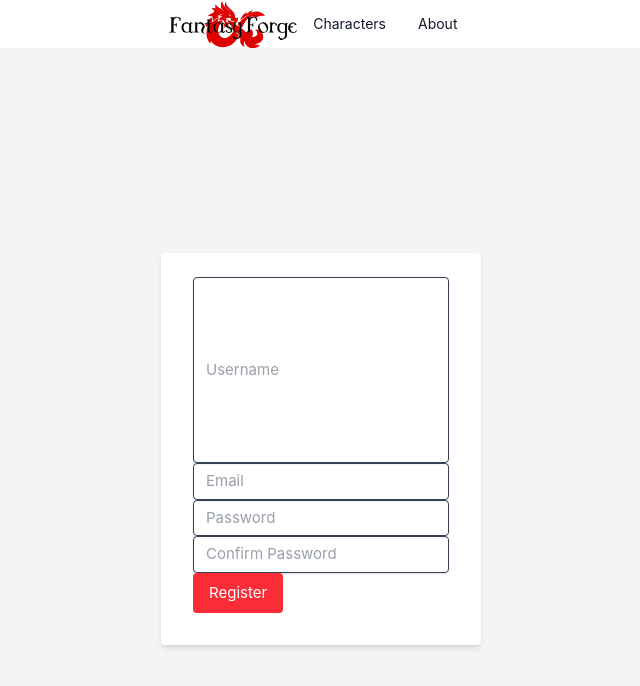
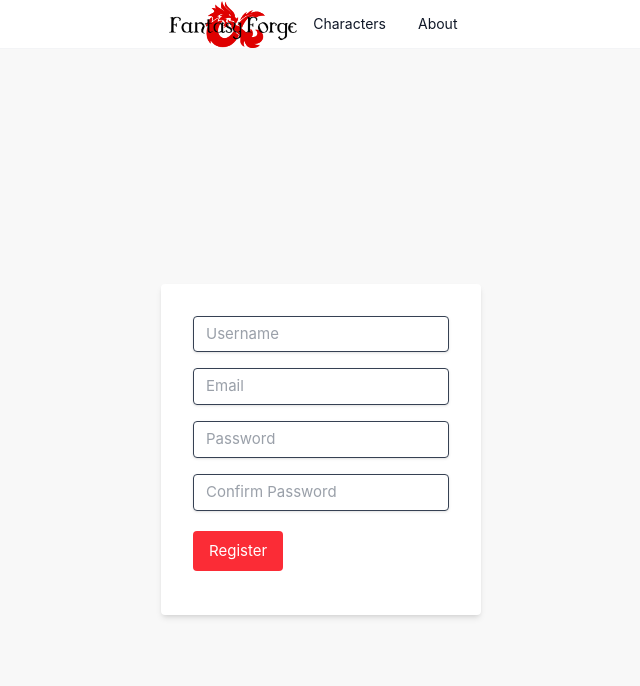
Before and after one commit to HE-Arc/Fantasy-Forge, a Vue app in the folder frontend/: page /register in a window 1280 px wide. Shown: the top 686 px of the page, without its empty margins (319-959 px from the left). Built offline with nearby package versions, Linux system fonts and the light colour scheme; no server answers.

Commit message:
Frontend style tweaks

```diff
--- a/frontend/src/views/CharacterEdition.vue
+++ b/frontend/src/views/CharacterEdition.vue
@@ -59,7 +59,7 @@ const submitForm = async () => {
     <h2>{{ isEdit ? 'Edit' : 'Create' }} Character</h2>
     <form @submit.prevent="submitForm">
       <input v-model="name" type="text" placeholder="Character Name" required />
-      <button type="submit">{{ isEdit ? 'Update' : 'Create' }} Character</button>
+      <button type="submit" class="bg-red-500 text-white px-4 py-2 rounded">{{ isEdit ? 'Update' : 'Create' }} Character</button>
     </form>
 
     <p v-if="message">{{ message }}</p>
@@ -73,11 +73,4 @@ input {
   border: 1px solid #ccc;
   border-radius: 4px;
 }
-button {
-  padding: 8px 12px;
-  background-color: blue;
-  color: white;
-  border: none;
-  cursor: pointer;
-}
 </style>
--- a/frontend/src/views/LoginView.vue
+++ b/frontend/src/views/LoginView.vue
@@ -21,7 +21,7 @@ async function handleLogin() {
 
 
 <template>
-    <div class="bg-gray-100 flex items-center justify-center  min-h-screen">
+    <div class="flex items-center justify-center  min-h-screen" style="background-color: var(--color-background-soft);">
 
         <div class="flex justify-center w-full max-w-xs">
          <form @submit.prevent="handleLogin" class="bg-white shadow-md rounded px-8 pt-6 pb-8 mb-4">
@@ -30,7 +30,7 @@ async function handleLogin() {
             <!-- Username -->
             <input class="shadow appearance-none border rounded w-full py-2 px-3 text-gray-700 leading-tight focus:outline-none focus:shadow-outline" v-model="username" placeholder="Username" required />
           </div>
-          <div class="mb-6 py-5">
+          <div class="py-5">
             <!-- Password -->
             <input class="shadow appearance-none border rounded w-full py-2 px-3 text-gray-700 leading-tight focus:outline-none focus:shadow-outline" v-model="password" type="password" placeholder="Password" required />
           </div>
--- a/frontend/src/views/RegisterView.vue
+++ b/frontend/src/views/RegisterView.vue
@@ -22,18 +22,25 @@ async function handleRegister() {
 
 <template>
     <div>
-      <div class="bg-gray-100 flex items-center justify-center  min-h-screen">
-
+      <div class="flex items-center justify-center  min-h-screen" style="background-color: var(--color-background-soft);">
         <div class="flex justify-center w-full max-w-xs">
 
-        <form @submit.prevent="handleRegister" class="bg-white shadow-md rounded px-8 pt-6 pb-8">
-          <div class="mb-6">
-          <input class="mb-10 shadow appearance-none border rounded w-full py-20 px-3 text-gray-700 focus:outline-none focus:shadow-outline " v-model="username" placeholder="Username" required />
+        <form @submit.prevent="handleRegister" class="bg-white shadow-md rounded px-8 pt-6 pb-8 mb-4">
+          <div class="py-2">
+          <input class="shadow appearance-none border rounded w-full py-2 px-3 text-gray-700 leading-tight focus:outline-none focus:shadow-outline " v-model="username" placeholder="Username" required />
             </div>
+            <div class = "py-2">
           <input class="shadow appearance-none border rounded w-full py-2 px-3 text-gray-700 leading-tight focus:outline-none focus:shadow-outline" v-model="email" placeholder="Email" required />
-            <input class="shadow appearance-none border rounded w-full py-2 px-3 text-gray-700 leading-tight focus:outline-none focus:shadow-outline" v-model="password" type="password" placeholder="Password" required />
-            <input class="shadow appearance-none border rounded w-full py-2 px-3 text-gray-700 leading-tight focus:outline-none focus:shadow-outline" v-model="password2" type="password" placeholder="Confirm Password" required />
-            <button class="bg-red-500 text-white px-4 py-2 rounded" type="submit">Register</button>
+        </div>
+        <div class = "py-2">
+          <input class="shadow appearance-none border rounded w-full py-2 px-3 text-gray-700 leading-tight focus:outline-none focus:shadow-outline" v-model="password" type="password" placeholder="Password" required />
+        </div>
+        <div class="py-2">
+          <input class="shadow appearance-none border rounded w-full py-2 px-3 text-gray-700 leading-tight focus:outline-none focus:shadow-outline" v-model="password2" type="password" placeholder="Confirm Password" required />
+        </div>
+        <div class = "py-3">
+            <button class="bg-red-500 text-white px-4 py-2 rounded " type="submit">Register</button>
+          </div>
         </form>
       </div>
         <p v-if="errorMessage" style="color: red;">{{ errorMessage }}</p>
```
